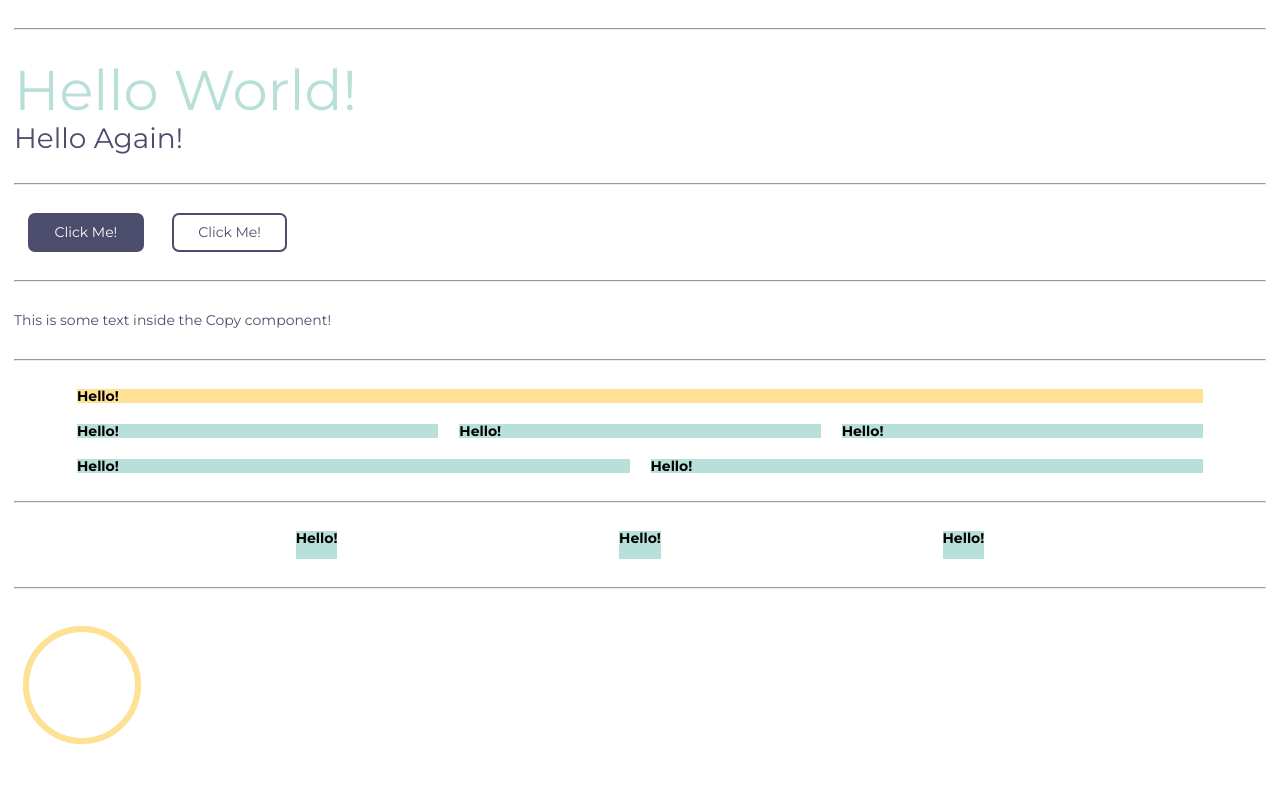
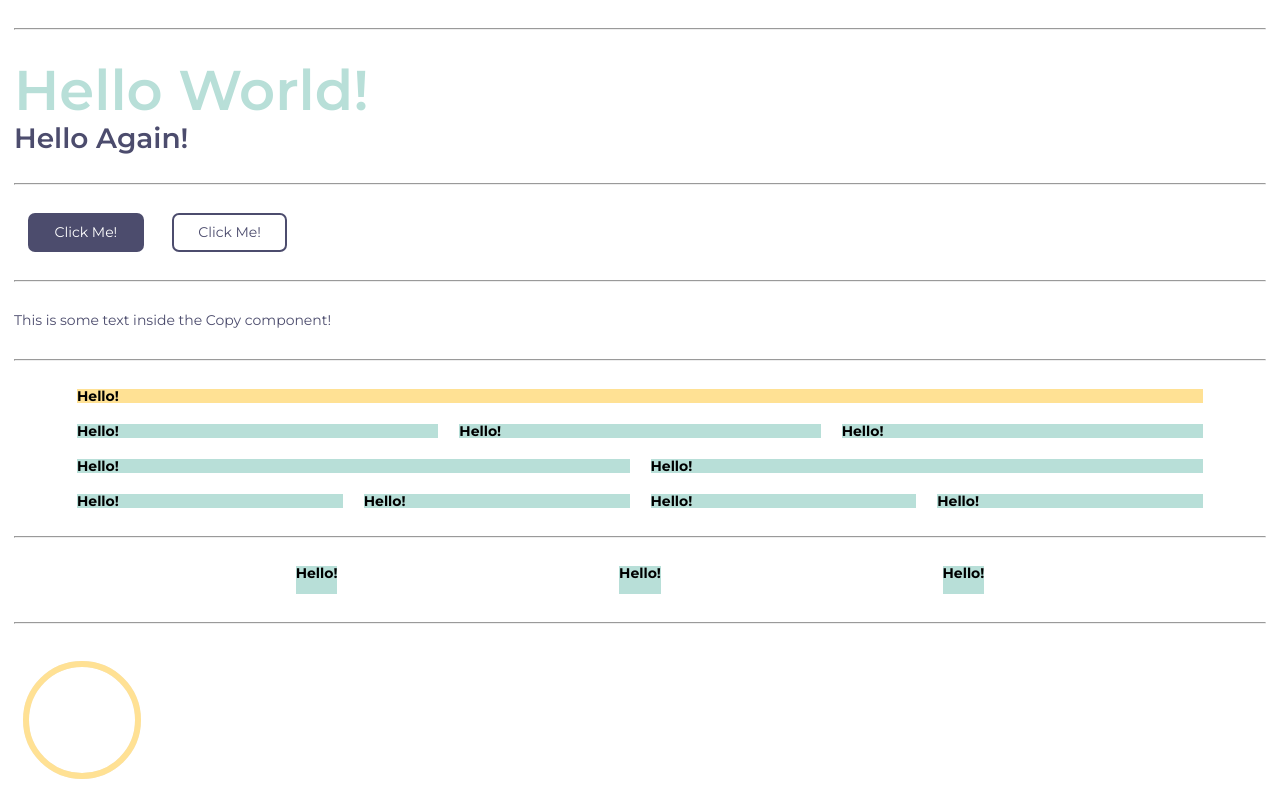
Before and after one commit to andrews1022/collection-custom-styled-components, a React (Create React App) app: page / in a window 1280 px wide. Built offline with nearby package versions, Linux system fonts and the light colour scheme.

Commit message:
added 1/4 grid columns and figured out extending interfaces

```diff
--- a/src/App.tsx
+++ b/src/App.tsx
@@ -85,6 +85,31 @@ const App = () => {
 						<h2>Hello!</h2>
 					</div>
 				</GridColumn>
+
+				{/* 1/4 columns */}
+				<GridColumn layout={{ columns: { startingColumn: 1, numberOfColumnsToSpan: 3 } }}>
+					<div style={{ backgroundColor: colors.scandal }}>
+						<h2>Hello!</h2>
+					</div>
+				</GridColumn>
+
+				<GridColumn layout={{ columns: { startingColumn: 4, numberOfColumnsToSpan: 3 } }}>
+					<div style={{ backgroundColor: colors.scandal }}>
+						<h2>Hello!</h2>
+					</div>
+				</GridColumn>
+
+				<GridColumn layout={{ columns: { startingColumn: 7, numberOfColumnsToSpan: 3 } }}>
+					<div style={{ backgroundColor: colors.scandal }}>
+						<h2>Hello!</h2>
+					</div>
+				</GridColumn>
+
+				<GridColumn layout={{ columns: { startingColumn: 10, numberOfColumnsToSpan: 3 } }}>
+					<div style={{ backgroundColor: colors.scandal }}>
+						<h2>Hello!</h2>
+					</div>
+				</GridColumn>
 			</Grid>
 
 			<Gap />
--- a/src/components/Button/index.tsx
+++ b/src/components/Button/index.tsx
@@ -1,7 +1,5 @@
-import { Children } from '../../types/types';
+import { ButtonMode, Children } from '../../types/types';
 import ButtonStyles from './styles';
-
-type ButtonMode = 'primary' | 'secondary';
 
 interface ButtonsProps {
 	mode: ButtonMode;
--- a/src/components/Button/styles.ts
+++ b/src/components/Button/styles.ts
@@ -1,6 +1,5 @@
 import styled from 'styled-components';
-
-type ButtonMode = 'primary' | 'secondary';
+import { ButtonMode } from '../../types/types';
 
 interface ButtonStylesProps {
 	mode: ButtonMode;
--- a/src/components/Heading/index.tsx
+++ b/src/components/Heading/index.tsx
@@ -2,24 +2,17 @@
 // This component is purely text, and will be used throughout in virtually every other component
 
 import React from 'react';
-import HeadingStyles from './styles';
-import { Children } from '../../types/types';
+import { HeadingStylesProps, HeadingStyles } from './styles';
+import { Children, HeadingType } from '../../types/types';
 
-type HeadingType = 'h1' | 'h2' | 'h3' | 'h4' | 'h5' | 'h6';
-
-interface HeadingProps {
-	// styles
-	color: string;
-	fontSizeInPx: number;
-	fontWeight?: number;
-
+interface HeadingProps extends HeadingStylesProps {
 	// other
 	children: Children;
 	element: React.ComponentType<any> | HeadingType;
 }
 
-const Heading = ({ color, fontSizeInPx, children, element, fontWeight = 400 }: HeadingProps) => (
-	<HeadingStyles color={color} fontSizeInPx={fontSizeInPx} fontWeight={fontWeight} as={element}>
+const Heading = ({ color, fontSizeInPx, children, element }: HeadingProps) => (
+	<HeadingStyles color={color} fontSizeInPx={fontSizeInPx} as={element}>
 		{children}
 	</HeadingStyles>
 );
--- a/src/components/Heading/styles.ts
+++ b/src/components/Heading/styles.ts
@@ -1,17 +1,14 @@
 import styled from 'styled-components';
 import convertPxToRem from '../../utils/convertPxToRem';
 
-interface HeadingStylesProps {
+export interface HeadingStylesProps {
 	color: string;
 	fontSizeInPx: number;
-	fontWeight: number;
 }
 
-const HeadingStyles = styled.div<HeadingStylesProps>`
+export const HeadingStyles = styled.div<HeadingStylesProps>`
 	color: ${({ color }) => color};
 	font-size: ${({ fontSizeInPx }) => `${convertPxToRem(fontSizeInPx)}`};
-	font-weight: ${({ fontWeight }) => fontWeight};
+	font-weight: ${({ theme }) => theme.fontWeights.semiBold};
 	line-height: 1.15;
 `;
-
-export default HeadingStyles;
--- a/src/types/types.ts
+++ b/src/types/types.ts
@@ -14,3 +14,7 @@ export type JustifyFlexItems =
 export type AlignGridItems = 'baseline' | 'center' | 'end' | 'start' | 'stretch';
 
 export type Children = React.ReactNode;
+
+export type ButtonMode = 'primary' | 'secondary';
+
+export type HeadingType = 'h1' | 'h2' | 'h3' | 'h4' | 'h5' | 'h6';
```
